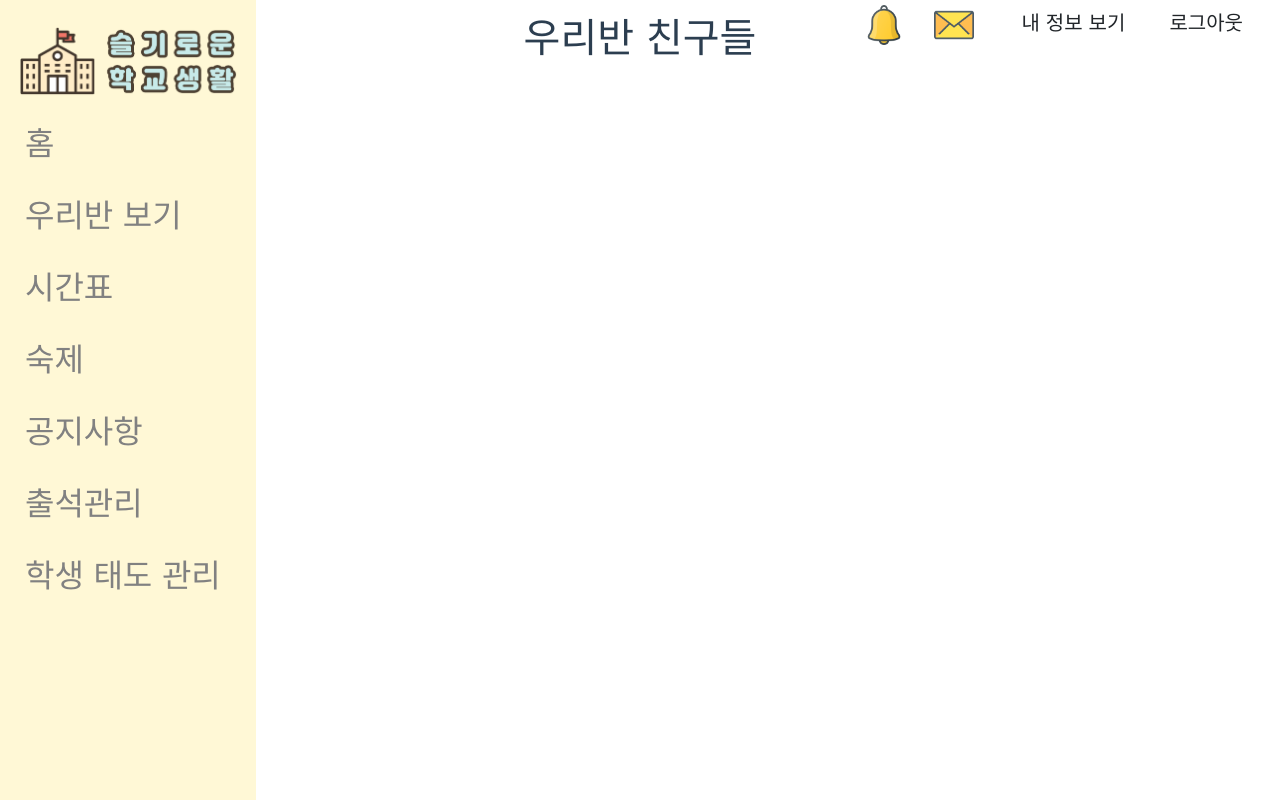
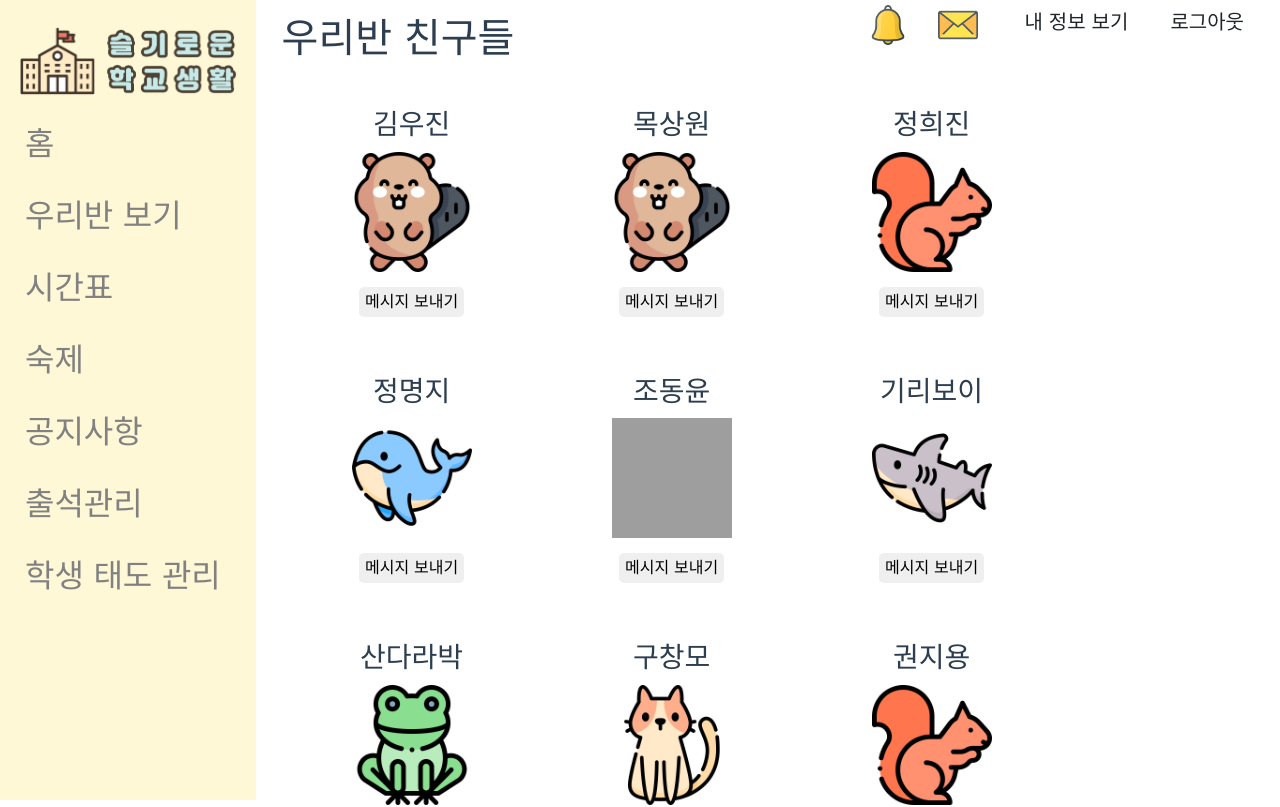
Before and after one commit to Jeong-Heui-Jin/wise_school, a Vue app in the folder frontend/: page /class in a window 1280 px wide. Shown: the top 807 px of the page. Built offline with nearby package versions, Linux system fonts and the light colour scheme; grey boxes are pictures that could not be loaded; a web font is replaced by a local one.

Commit message:
Update Class Page

```diff
--- a/frontend/src/views/AfterLogin/Class.vue
+++ b/frontend/src/views/AfterLogin/Class.vue
@@ -1,17 +1,85 @@
 <template>
-  <div style="font-family: 'Jua', sans-serif;">
+  <div id="class" style="font-family: 'Jua', sans-serif;">
     <NavSideBar/>
     <NavBar/>
-    <h1 id="">우리반 친구들</h1>
+
+    <h1 id="title">우리반 친구들</h1>
+
+    <div id="content" class="d-flex flex-wrap justify-content-start flex-row">
+    </div>
   </div>
 </template>
 
 <script>
 import NavSideBar from '@/components/NavSideBarTeacher.vue'
 import NavBar from '@/components/NavBar.vue'
+import Whale from '@/assets/whale.png'
+import Beaver from '@/assets/beaver.png'
+import Cat from '@/assets/cat.png'
+import Elephant from '@/assets/elephant.png'
+import Frog from '@/assets/frog.png'
+import Koala from '@/assets/koala.png'
+// import Owl from '@/assets/owl.png'
+import Shark from '@/assets/shark.png'
+import Sheep from '@/assets/sheep.png'
+import Squirrel from '@/assets/squirrel.png'
 
 export default {
   name: 'Class',
+  data() {
+    return{
+      students: [
+        {name: '김우진', number: '1234'},
+        {name: '목상원', number: '2341'},
+        {name: '정희진', number: '17'},
+        {name: '정명지', number: '45'},
+        {name: '조동윤', number: '984'},
+        {name: '기리보이', number: '123'},
+        {name: '산다라박', number: '3892'},
+        {name: '구창모', number: '1253'},
+        {name: '권지용', number: '8342'},
+        {name: '빈지노', number: '1943'}
+      ]
+    }
+  },
+
+  created() {
+    this.$nextTick(() => {
+      const cardBody = document.querySelector('#content');
+      // const imgName = "@/assets/whale.png"
+
+      cardBody.innerHTML = this.students.map((li) => {
+        var img;
+
+        if (Number(li.number) % 9 === 0) {
+          img = Whale;
+        } else if (Number(li.number) % 9 === 1) {
+          img = Beaver;
+        } else if (Number(li.number) % 9 === 2) {
+          img = Cat;
+        } else if (Number(li.number) % 9 === 3) {
+          img = Elephant;
+        } else if (Number(li.number) % 9 === 4) {
+          img = Frog;
+        } else if (Number(li.number) % 9 === 5) {
+          img = Koala;
+        } else if (Number(li.number) % 9 === 6) {
+          img = Shark;
+        } else if (Number(li.number) % 9 === 7) {
+          img = Sheep;
+        } else {
+          img = Squirrel;
+        }
+        return `
+          <div id="card">
+          <h3>${li.name}</h3>
+          <img id="img" src=${img} alt="프로필"/>
+          <br/>
+          <button href="#" id="button">메시지 보내기</b-button>
+          </div>`;
+      }).join("");
+    });
+  },
   components: {
     NavSideBar,
     NavBar
@@ -20,5 +88,34 @@ export default {
 </script>
 
 <style>
+#title {
+  position: absolute;
+  left: 22%;
+}
 
+#class #content {
+  position: absolute;
+  top: 10%;
+  left: 22%;
+  min-width: 78%;
+}
+
+#class #card {
+  margin: 30px;
+  min-width: 200px;
+  min-height: 200px;
+}
+
+#class #img {
+  width: 120px;
+  height: 120px;
+  margin-bottom: 15px;
+}
+
+#class #button {
+  border-radius: 5px;
+  min-width: 60px;
+  min-height: 30px;
+  border: 0;
+}
 </style>
```
Also changed, not shown: 1 other file (tests, documents, lock files or other folders).
